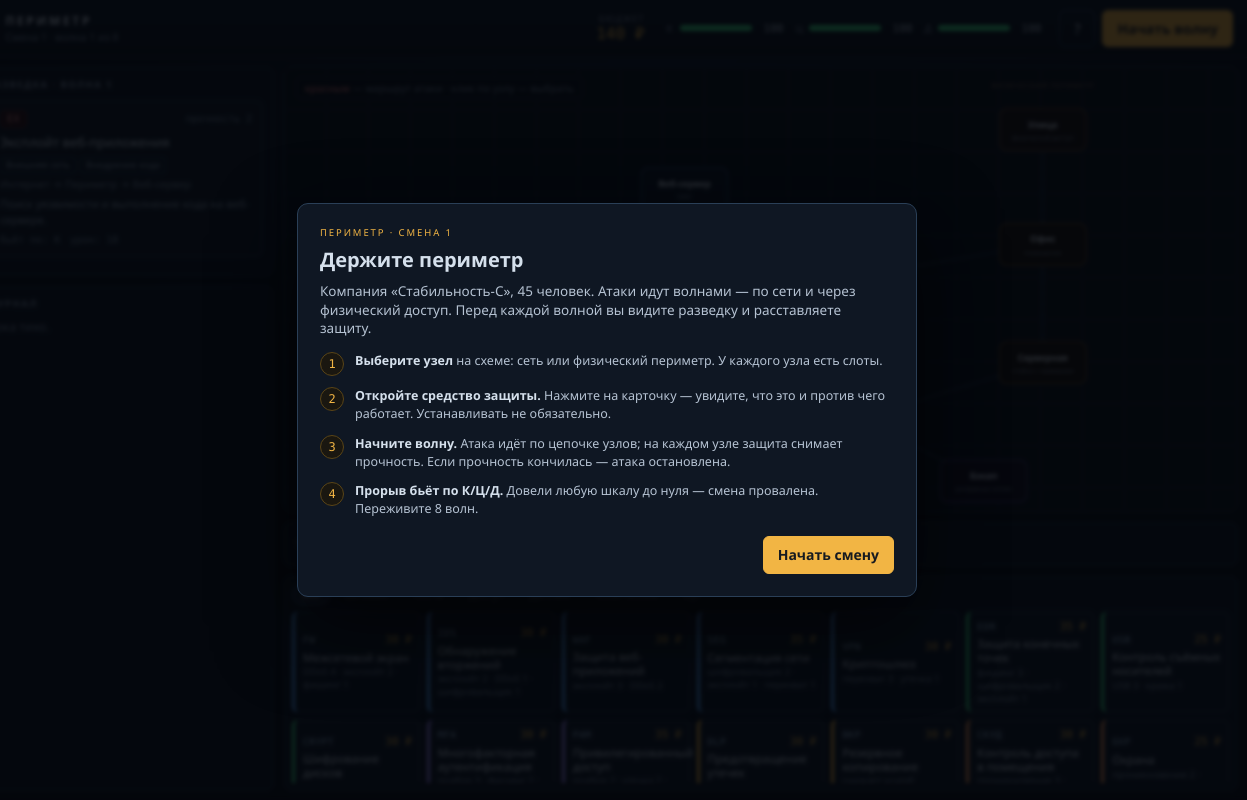
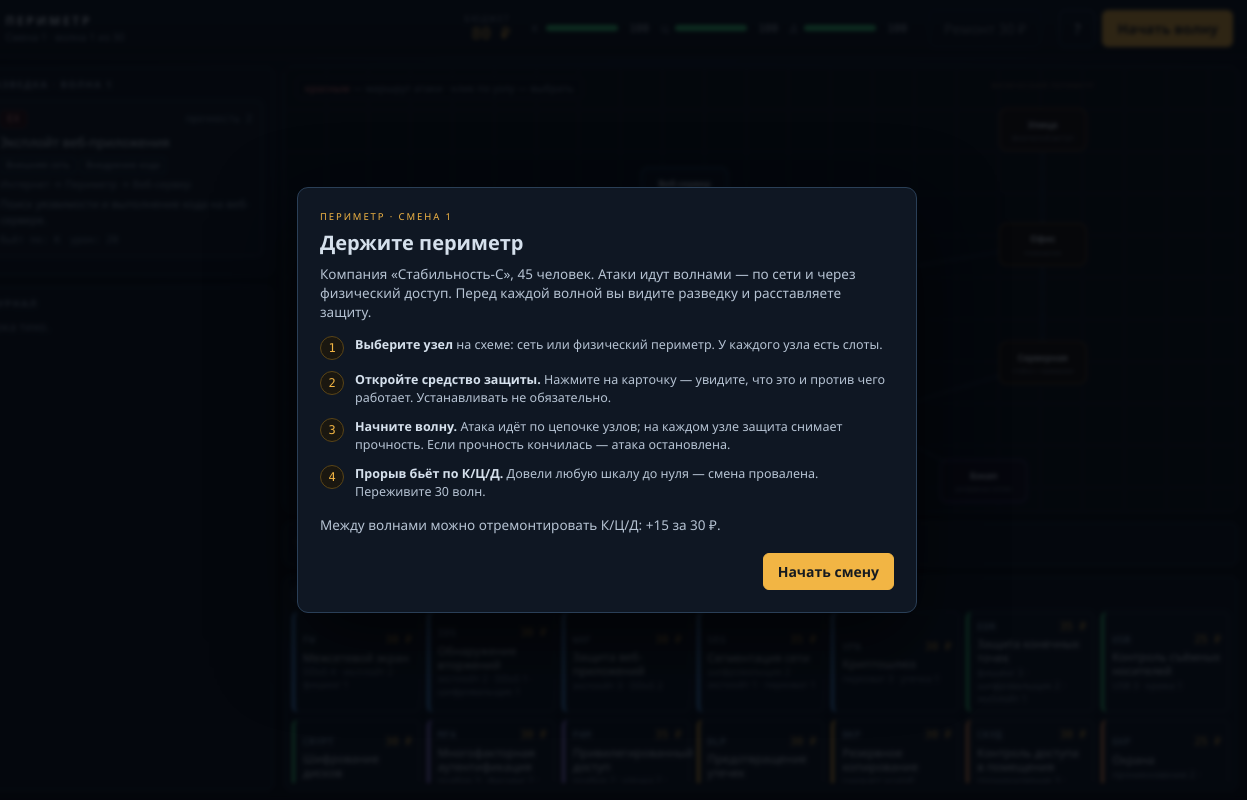
Before and after one commit to otlejal/Perimeter-Game, a plain HTML site: page perimeter/index.html in a window 1280 px wide. Shown: the full height of the page, 33-1280 px from the left. Drawn offline with Linux system fonts and the light colour scheme.

Commit message:
Периметр v1.2: 30 волн, жёсткая экономика, ремонт
Старт 80 руб., 20 за волну (+10 за чистую). Урон атак повышен, к финалу прочность и урон растут до x1.6/x1.8. Добавлен ремонт К/Ц/Д: +12 за 35 руб. 30 волн с нарастающими комбинациями.

```diff
--- a/perimeter/index.html
+++ b/perimeter/index.html
@@ -66,6 +66,7 @@
     letter-spacing:.15em;color:var(--muted);font-weight:600;
   }
   .grow{flex:1;min-height:0;overflow:auto}
+  .intel{max-height:54vh;overflow:auto}
 
   /* ---------- Разведка ---------- */
   .threat{
@@ -302,8 +303,9 @@
     </div>
   </div>
   <div class="hud-mid">
-    <div class="money"><span class="lbl">Бюджет</span><b id="money">140 ₽</b></div>
+    <div class="money"><span class="lbl">Бюджет</span><b id="money">80 ₽</b></div>
     <div class="cia" id="cia"></div>
+    <button class="btn ghost" id="repairBtn" data-act="repair" title="Восстановить К/Ц/Д на 15 пунктов">Ремонт 30 ₽</button>
   </div>
   <div class="hud-right">
     <button class="btn ghost" data-act="help" title="Правила">?</button>
@@ -313,7 +315,7 @@
 
 <main class="grid">
   <aside class="col">
-    <section class="panel">
+    <section class="panel intel">
       <h2>Разведка · волна <span id="intelWave">1</span></h2>
       <div id="intel"></div>
     </section>
@@ -365,52 +367,62 @@ const EDGES = [
 ];
 
 const ATTACKS = {
-  exploit: { code:"EX", name:"Эксплойт веб-приложения", hp:2, prop:"c", dmg:18,
+  exploit: { code:"EX", name:"Эксплойт веб-приложения", hp:2, prop:"c", dmg:20,
+    lesson:"Эксплойт идёт по сети и упирается в периметр. Веб-приложение — входная точка, встречать атаку лучше раньше.",
     short:"эксплойт", vector:"Внешняя сеть", cls:"Внедрение кода",
     path:["inet","perim","web"],
     desc:"Поиск уязвимости и выполнение кода на веб-сервере." },
 
-  phishing: { code:"PH", name:"Фишинг", hp:3, prop:"c", dmg:18,
+  phishing: { code:"PH", name:"Фишинг", hp:3, prop:"c", dmg:20,
+    lesson:"Фишинг приходит в почту, а не через межсетевой экран. Его ловят на рабочем месте: EDR и обучение.",
     short:"фишинг", vector:"Внешняя сеть", cls:"Кража доступа",
     path:["inet","perim","core","arm"],
     desc:"Письмо с вредоносной ссылкой. Кража учётных данных сотрудника." },
 
-  brute: { code:"BR", name:"Подбор паролей", hp:4, prop:"c", dmg:22,
+  brute: { code:"BR", name:"Подбор паролей", hp:4, prop:"c", dmg:26,
+    lesson:"Подбор паролей останавливает MFA: пароль может утечь, второй фактор — нет.",
     short:"подбор", vector:"Внешняя сеть", cls:"Кража доступа",
     path:["inet","perim","core","db"],
     desc:"Перебор паролей к VPN и внутренним сервисам." },
 
-  usb: { code:"USB", name:"USB-закладка", hp:3, prop:"i", dmg:20,
+  usb: { code:"USB", name:"USB-закладка", hp:3, prop:"i", dmg:24,
+    lesson:"Флешка, оставленная в офисе, — не сувенир. Контроль носителей и обучение закрывают этот вектор.",
     short:"USB", vector:"Физический доступ", cls:"Съёмный носитель",
     path:["street","office","arm"],
     desc:"Флешка, оставленная в офисе или принесённая «по работе»." },
 
-  ransom: { code:"RW", name:"Шифровальщик", hp:6, prop:"i", dmg:40,
+  ransom: { code:"RW", name:"Шифровальщик", hp:6, prop:"i", dmg:45,
+    lesson:"Шифровальщик идёт цепочкой. Сегментация и EDR тормозят, резервные копии снижают ущерб.",
     short:"шифровальщик", vector:"Внешняя сеть", cls:"Вредоносная программа",
     path:["inet","perim","core","arm","db","backup"],
     desc:"Заражение, боковое перемещение, шифрование данных и копий." },
 
-  breakin: { code:"BRK", name:"Проникновение в серверную", hp:5, prop:"i", dmg:35,
+  breakin: { code:"BRK", name:"Проникновение в серверную", hp:5, prop:"i", dmg:40,
+    lesson:"Проникновение в серверную обходит сеть целиком. СКУД, охрана и сейф — тоже периметр.",
     short:"проникновение", vector:"Физический доступ", cls:"Проникновение",
     path:["street","office","server","db"],
     desc:"Посторонний проходит в серверную и получает доступ к оборудованию." },
 
-  theft: { code:"TH", name:"Кража ноутбука", hp:3, prop:"c", dmg:25,
+  theft: { code:"TH", name:"Кража ноутбука", hp:3, prop:"c", dmg:30,
+    lesson:"Ноутбук без шифрования диска — это вынесенная база данных. Шифрование и сейф снижают ущерб.",
     short:"кража", vector:"Физический доступ", cls:"Кража носителя",
     path:["street","office","arm"],
     desc:"Ноутбук или диск с данными уносят из офиса." },
 
-  mitm: { code:"MI", name:"Перехват канала", hp:3, prop:"c", dmg:28,
+  mitm: { code:"MI", name:"Перехват канала", hp:3, prop:"c", dmg:34,
+    lesson:"Канал филиала без шифрования читается. Криптошлюз закрывает перехват.",
     short:"перехват", vector:"Канал связи", cls:"Перехват",
     path:["branch","core","db"],
     desc:"MitM на незащищённом канале филиала." },
 
-  ddos: { code:"DD", name:"DDoS", hp:4, prop:"a", dmg:32,
+  ddos: { code:"DD", name:"DDoS", hp:4, prop:"a", dmg:38,
+    lesson:"DDoS бьёт по доступности. Его сдерживают на периметре, до сервера.",
     short:"DDoS", vector:"Внешняя сеть", cls:"Отказ в обслуживании",
     path:["inet","perim","web"],
     desc:"Перегрузка веб-сервера запросами. Отказ в обслуживании." },
 
-  leak: { code:"LK", name:"Утечка данных", hp:4, prop:"c", dmg:32,
+  leak: { code:"LK", name:"Утечка данных", hp:4, prop:"c", dmg:38,
+    lesson:"Утечка идёт изнутри. DLP и ограничение привилегий работают на данных, а не на границе.",
     short:"утечка", vector:"Внутренняя сеть", cls:"Утечка данных",
     path:["arm","db"],
     desc:"Выгрузка данных изнутри периметра." },
@@ -492,25 +504,36 @@ const TOOLS = {
 };
 
 const WAVES = [
-  ["exploit"],
-  ["phishing"],
-  ["brute"],
-  ["usb"],
-  ["ransom"],
-  ["breakin","theft"],
-  ["mitm"],
-  ["ddos","leak"],
-];
-
-const LESSONS = [
-  "Эксплойт идёт по сети и упирается в периметр. Веб-приложение — входная точка, но встречать атаку лучше раньше.",
-  "Фишинг приходит в почту, а не через межсетевой экран. Его ловят на рабочем месте: EDR и обучение.",
-  "Подбор паролей останавливает MFA: пароль может утечь, второй фактор — нет.",
-  "Флешка, оставленная в офисе, — не сувенир. Контроль съёмных носителей и обучение закрывают физический вектор.",
-  "Шифровальщик идёт цепочкой. Сегментация и EDR его тормозят, резервные копии снижают ущерб.",
-  "Проникновение в серверную обходит сеть целиком. СКУД, охрана и сейф — такие же средства защиты, как межсетевой экран.",
-  "Канал филиала без шифрования читается. Криптошлюз закрывает перехват.",
-  "DDoS бьёт по доступности, утечка — по конфиденциальности. Это разные средства и разные цели.",
+  { atk:["exploit"], hp:1.0, dmg:1.0 },
+  { atk:["phishing"], hp:1.0, dmg:1.0 },
+  { atk:["brute"], hp:1.0, dmg:1.0 },
+  { atk:["usb"], hp:1.0, dmg:1.0 },
+  { atk:["theft"], hp:1.0, dmg:1.0 },
+  { atk:["ransom"], hp:1.0, dmg:1.0 },
+  { atk:["ddos"], hp:1.0, dmg:1.0 },
+  { atk:["breakin"], hp:1.0, dmg:1.0 },
+  { atk:["mitm"], hp:1.0, dmg:1.0 },
+  { atk:["leak"], hp:1.0, dmg:1.0 },
+  { atk:["exploit","phishing"], hp:1.05, dmg:1.0 },
+  { atk:["usb","theft"], hp:1.05, dmg:1.05 },
+  { atk:["brute","ddos"], hp:1.1, dmg:1.05 },
+  { atk:["ransom"], hp:1.1, dmg:1.1 },
+  { atk:["breakin","theft"], hp:1.1, dmg:1.1 },
+  { atk:["mitm","leak"], hp:1.15, dmg:1.15 },
+  { atk:["phishing","brute"], hp:1.15, dmg:1.15 },
+  { atk:["usb","exploit"], hp:1.2, dmg:1.2 },
+  { atk:["ransom","ddos"], hp:1.2, dmg:1.25 },
+  { atk:["breakin","leak"], hp:1.25, dmg:1.25 },
+  { atk:["mitm","phishing"], hp:1.25, dmg:1.3 },
+  { atk:["theft","brute"], hp:1.3, dmg:1.3 },
+  { atk:["ransom","usb"], hp:1.3, dmg:1.35 },
+  { atk:["ddos","breakin"], hp:1.35, dmg:1.4 },
+  { atk:["leak","mitm"], hp:1.35, dmg:1.45 },
+  { atk:["phishing","ransom"], hp:1.4, dmg:1.5 },
+  { atk:["breakin","theft","usb"], hp:1.45, dmg:1.55 },
+  { atk:["ddos","leak","brute"], hp:1.5, dmg:1.6 },
+  { atk:["ransom","mitm","exploit"], hp:1.55, dmg:1.7 },
+  { atk:["ransom","breakin","ddos","leak","phishing"], hp:1.6, dmg:1.8 },
 ];
 
 const PROP = { c:"К", i:"Ц", a:"Д" };
@@ -525,7 +548,7 @@ const CAT_ORDER = [
 
 const state = {
   wave: 0,
-  budget: 140,
+  budget: 80,
   cia: { c:100, i:100, a:100 },
   placed: {},
   node: null,
@@ -581,6 +604,12 @@ function renderHud(){
       '<span class="cia-v">' + v + '</span></div>';
   }).join("");
 
+  const rb = document.getElementById("repairBtn");
+  if(rb){
+    const full = state.cia.c >= 100 && state.cia.i >= 100 && state.cia.a >= 100;
+    rb.disabled = full || state.budget < 30 || state.phase !== "build";
+  }
+
   const btn = document.getElementById("startBtn");
   btn.disabled = state.phase !== "build" || state.defeated || state.won;
   btn.textContent = state.phase === "resolve" ? "Идёт атака…"
@@ -593,20 +622,23 @@ function renderIntel(){
     box.innerHTML = '<div class="none">Все волны позади.</div>';
     return;
   }
-  box.innerHTML = WAVES[state.wave].map(type => {
+  const wave = WAVES[state.wave];
+  box.innerHTML = wave.atk.map(type => {
     const a = ATTACKS[type];
+    const hp = Math.max(1, Math.round(a.hp * wave.hp));
+    const dmg = Math.max(1, Math.round(a.dmg * wave.dmg));
     const path = a.path.map(id => NODES[id].name).join(" → ");
     const phys = a.vector === "Физический доступ";
     return '<div class="threat">' +
       '<div class="th-top"><span class="code">' + a.code + '</span>' +
-      '<span class="hp">прочность ' + a.hp + '</span></div>' +
+      '<span class="hp">прочность ' + hp + '</span></div>' +
       '<div class="th-name">' + esc(a.name) + '</div>' +
       '<div class="tchips"><span class="tchip' + (phys ? " phys" : "") + '">' + esc(a.vector) + '</span>' +
       '<span class="tchip">' + esc(a.cls) + '</span></div>' +
       '<div class="th-path">' + esc(path) + '</div>' +
       '<div class="th-desc">' + esc(a.desc) + '</div>' +
       '<div class="th-meta"><span>бьёт по: ' + PROP[a.prop] + '</span>' +
-      '<span>урон: ' + a.dmg + '</span></div>' +
+      '<span>урон: ' + dmg + '</span></div>' +
       '</div>';
   }).join("");
 }
@@ -617,7 +649,7 @@ function renderMap(){
 
   const hot = new Set();
   if(state.wave < WAVES.length){
-    WAVES[state.wave].forEach(t => {
+    WAVES[state.wave].atk.forEach(t => {
       const p = ATTACKS[t].path;
       for(let i = 0; i < p.length - 1; i++){
         hot.add(p[i] + "-" + p[i + 1]);
@@ -785,6 +817,18 @@ function applyDamage(prop, amount){
   if(state.cia[prop] === 0) state.defeated = true;
 }
 
+function repair(){
+  if(state.phase !== "build") return;
+  const full = state.cia.c >= 100 && state.cia.i >= 100 && state.cia.a >= 100;
+  if(full){ toast("Восстанавливать нечего."); return; }
+  if(state.budget < 30){ toast("Не хватает бюджета.", "bad"); return; }
+  state.budget -= 30;
+  ["c","i","a"].forEach(k => { state.cia[k] = Math.min(100, state.cia[k] + 15); });
+  state.minutes += 10;
+  log("ok", "Ремонт: +15 К/Ц/Д за 30 ₽");
+  renderAll();
+}
+
 /* ============================ ОПИСАНИЕ СРЕДСТВА ============================ */
 
 function openTool(id){
@@ -923,8 +967,11 @@ async function startWave(){
   const wave = WAVES[state.wave];
   const results = [];
 
-  for(const type of wave){
-    const res = await runAttack({ ...ATTACKS[type], type });
+  for(const type of wave.atk){
+    const base = ATTACKS[type];
+    const hp = Math.max(1, Math.round(base.hp * wave.hp));
+    const dmg = Math.max(1, Math.round(base.dmg * wave.dmg));
+    const res = await runAttack({ ...base, type, hp, dmg });
     results.push(res);
     if(state.defeated) break;
   }
@@ -948,7 +995,7 @@ async function startWave(){
     return;
   }
 
-  const reward = 55 + (damaged ? 0 : 25);
+  const reward = 22 + (damaged ? 0 : 10);
   state.budget += reward;
 
   renderAll();
@@ -973,6 +1020,8 @@ function toast(text, kind){
 }
 
 function showDebrief(results, reward, damaged){
+  const lessonAtk = results.find(r => r.leaked) || results[0];
+  const lesson = ATTACKS[lessonAtk.atk.type].lesson;
   const rows = results.map(r => {
     const ok = !r.leaked;
     return '<div class="res-row"><span>' + esc(r.atk.name) + '</span>' +
@@ -986,7 +1035,7 @@ function showDebrief(results, reward, damaged){
     '<div class="kicker">ИТОГ ВОЛНЫ ' + state.wave + '</div>' +
     '<h2>' + (damaged ? "Волна прорвана" : "Волна отбита") + '</h2>' +
     rows +
-    '<div class="lesson"><b>УРОК</b>' + esc(LESSONS[state.wave - 1]) + '</div>' +
+    '<div class="lesson"><b>УРОК</b>' + esc(lesson) + '</div>' +
     '<p class="none">Бюджет пополнен на ' + reward + ' ₽' +
       (damaged ? " (без бонуса за чистую волну)" : " (включая бонус за чистую волну)") + '.</p>' +
     '<div class="modal-actions"><button class="btn primary" data-act="close">Следующая волна</button></div>',
@@ -1009,7 +1058,7 @@ function showDefeat(){
 function showVictory(){
   const sum = state.cia.c + state.cia.i + state.cia.a;
   const score = sum + state.budget;
-  const grade = score >= 620 ? "Отлично" : score >= 500 ? "Зачёт" : "На грани";
+  const grade = score >= 480 ? "Отлично" : score >= 380 ? "Зачёт" : "На грани";
 
   openModal(
     '<div class="kicker">СМЕНА ЗАВЕРШЕНА</div>' +
@@ -1037,6 +1086,7 @@ function helpModal(first){
       '<div class="step"><div class="step-n">3</div><div class="step-t"><b>Начните волну.</b> Атака идёт по цепочке узлов; на каждом узле защита снимает прочность. Если прочность кончилась — атака остановлена.</div></div>' +
       '<div class="step"><div class="step-n">4</div><div class="step-t"><b>Прорыв бьёт по К/Ц/Д.</b> Довели любую шкалу до нуля — смена провалена. Переживите ' + WAVES.length + ' волн.</div></div>' +
     '</div>' +
+    '<p class="none">Между волнами можно отремонтировать К/Ц/Д: +15 за 30 ₽.</p>' +
     '<div class="modal-actions"><button class="btn primary" data-act="' + (first ? "start" : "close") + '">' +
       (first ? "Начать смену" : "Понятно") + '</button></div>',
     true
@@ -1077,6 +1127,7 @@ document.addEventListener("click", (e) => {
   const act = el.dataset.act;
 
   if(act === "start-wave") startWave();
+  else if(act === "repair") repair();
   else if(act === "help") helpModal(false);
   else if(act === "start"){ closeModal(); log("warn", "Смена начата. Периметр на вас."); renderAll(); }
   else if(act === "install-info"){
```
Also changed, not shown: 3 other files.
